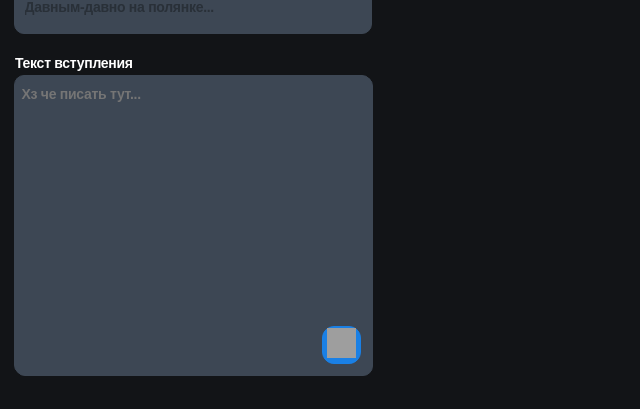
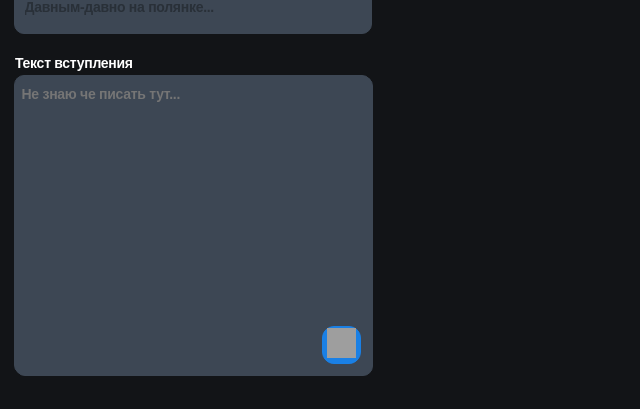
Before and after one commit to m1piks20/WebApp-React, a React (Create React App) app: page /MemoryBio in a window 1280 px wide. Shown: the part 188-597 px from the top of the page, without its empty margins (0-640 px from the left). Built offline with nearby package versions, Linux system fonts and the light colour scheme; grey boxes are pictures that could not be loaded.

Commit message:
Update MemoryBio.js

```diff
--- a/src/MemeryBio/MemoryBio.js
+++ b/src/MemeryBio/MemoryBio.js
@@ -66,7 +66,7 @@ function MemoryBio() {
                 <br/>
                 <div className="introductionTextContainer">
                     <textarea className="introductionText" type="text" id="introductionText" name="hobbies"
-                              placeholder="Хз че писать тут..." autoComplete="off"
+                              placeholder="Не знаю че писать тут..." autoComplete="off"
                               value={formData.introductionText}
                               onChange={handleChange}
                     />
```
